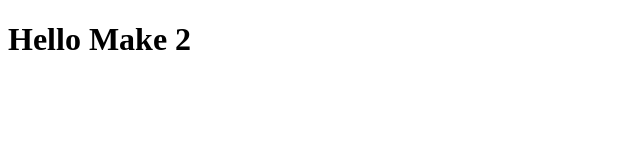
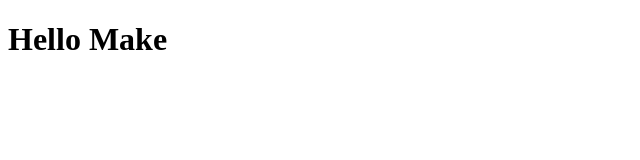
Before and after one commit to philpln/jt-rettung, a plain HTML site: page index.html in a window 1280 px wide. Shown: the full height of the page, 0-640 px from the left. Drawn offline with Linux system fonts and the light colour scheme.

Commit message:
update index.html via make

```diff
--- a/index.html
+++ b/index.html
@@ -1 +1 @@
-<!doctype html><html><head><meta charset="utf-8"><title>Test</title></head><body><h1>Hello Make 2</h1></body></html>
+<!doctype html><html><head><meta charset="utf-8"><title>Test</title></head><body><h1>Hello Make</h1></body></html>
```
